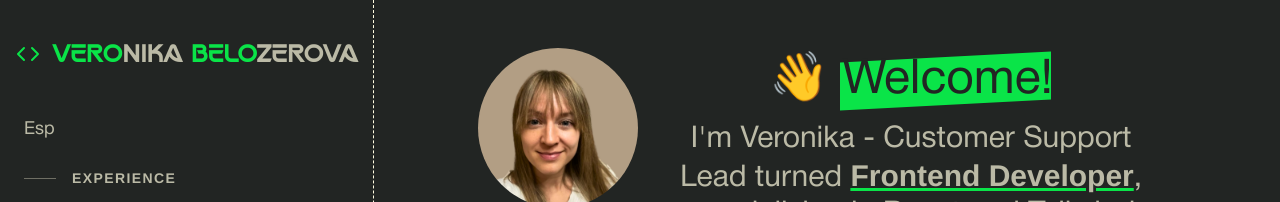
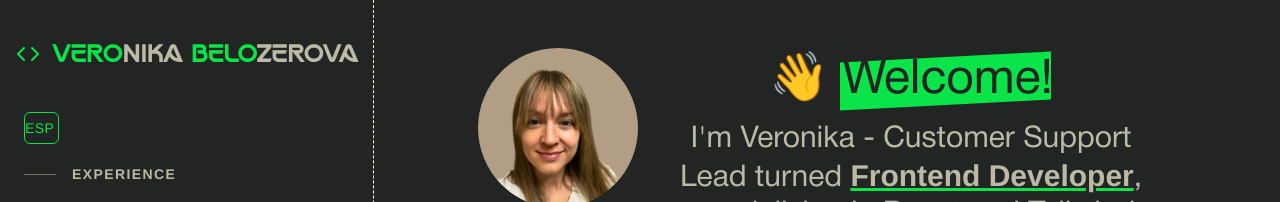
Before and after one commit to verobelo/my-portfolio, a React (Vite) app: page / in a window 1280 px wide. Shown: the top 202 px of the page. Built offline with nearby package versions, Linux system fonts and the light colour scheme.

Commit message:
Add style for toggle btn

```diff
--- a/src/components/Header.jsx
+++ b/src/components/Header.jsx
@@ -30,7 +30,7 @@ export default function Header({ language, setLanguage }) {
       </div>
       <div className='flex gap-2'>
         <button
-          className='p-1 lg:pl-0 lg:mb-[-2rem] sm:text-lg cursor-pointer hover:text-accent'
+          className='p-1 lg:pl-0 lg:mb-[-2rem] cursor-pointer uppercase tracking-wide text-sm font-medium rounded-md border border-accent text-accent hover:bg-accent/10 transition-colors duration-200'
           onClick={handleToggleLanguage}>
           {language === 'en' ? 'Esp' : 'Eng'}
         </button>
```
